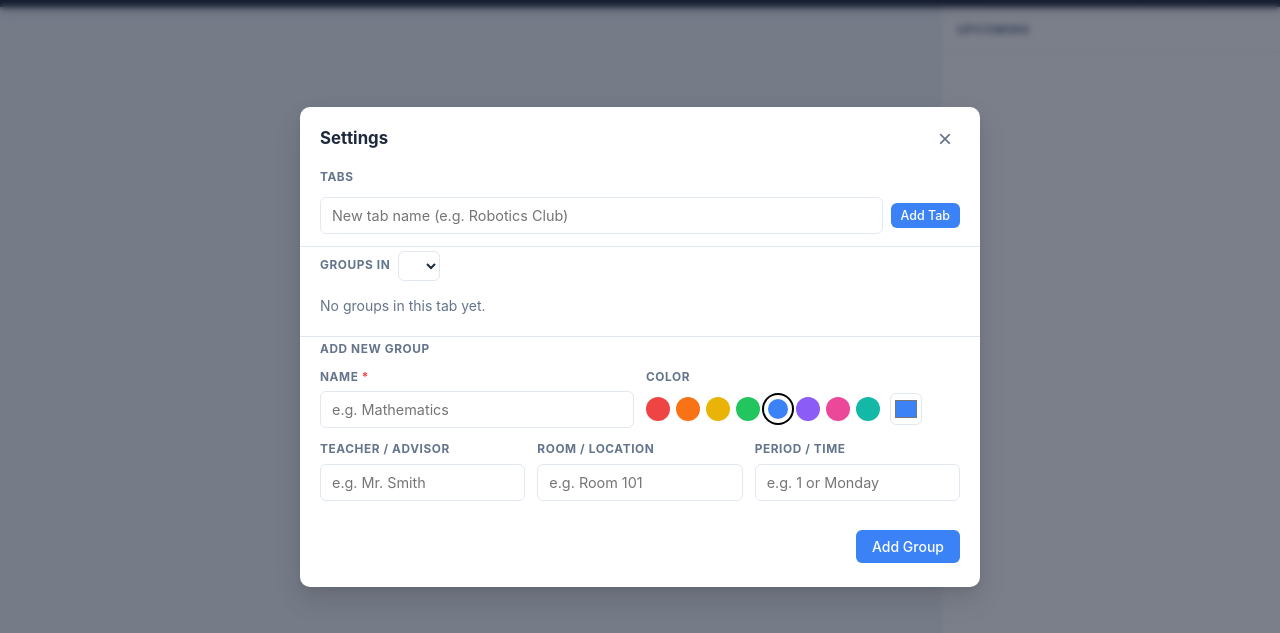
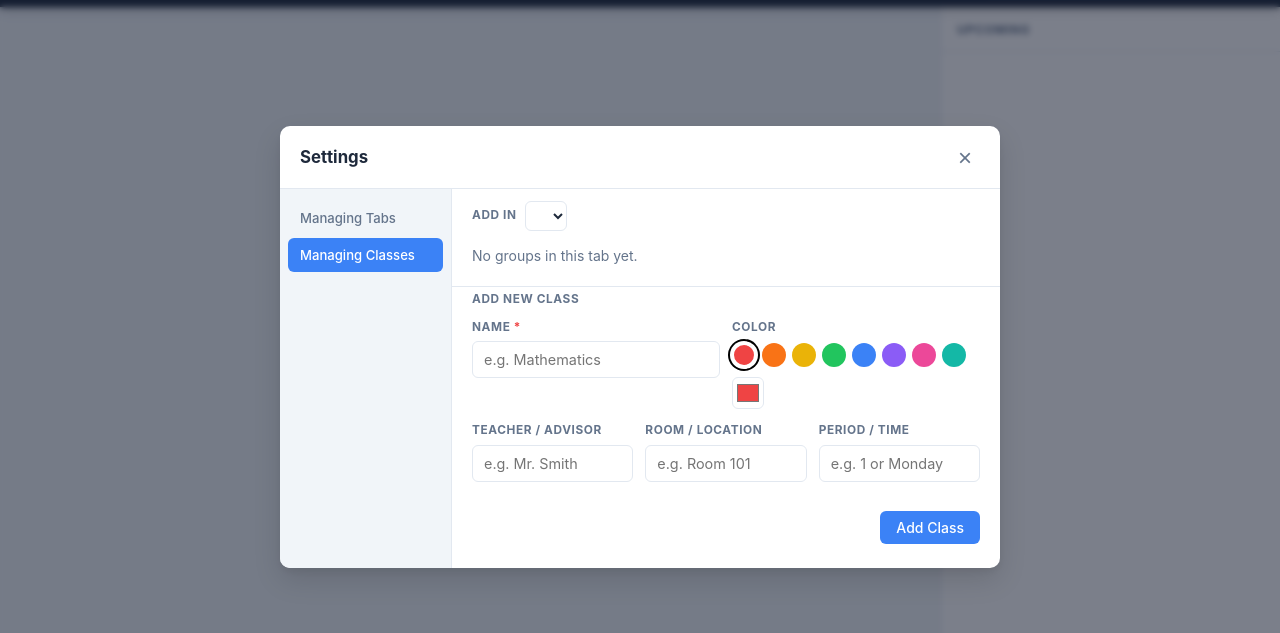
Before and after one commit to connorlin1104/HomeworkScheduler, a website: page public/index.html in a window 1280 px wide. Both pictures are taken after a click on the button "Settings". Shown: the part 53-686 px from the top of the page. Drawn offline with Linux system fonts and the light colour scheme; no server answers.

Commit message:
Add settings sidebar, fix button styles, sort homework by due date
- Settings modal now has a left sidebar with Managing Tabs / Managing Classes pages
- Edit button on each tab in Managing Tabs redirects to Managing Classes for that tab
- Form title and submit button reflect the active tab name (e.g. "Add to Robotics Club")
- Colors auto-select the next unused preset going left to right
- + Add button restyled to dark pill; edit/delete buttons bolder and black
- Homework under each group is now sorted by due date (earliest first)

Co-Authored-By: Claude Sonnet 4.6 <noreply@anthropic.com>

```diff
--- a/public/app.js
+++ b/public/app.js
@@ -86,6 +86,12 @@ const PRESET_COLORS = [
 
 // Module-level drag state for settings reorder
 let _draggedClassId = null;
+
+// Returns the first preset color not yet used in the given tab
+function getNextAvailableColor(tabId) {
+  const used = new Set(state.classes.filter(c => c.tabId === tabId).map(c => c.color));
+  return PRESET_COLORS.find(c => !used.has(c)) ?? PRESET_COLORS[0];
+}
 
 /* =============================================================================
    UTILITIES
@@ -201,7 +207,14 @@ function renderSchedule() {
   emptyState.classList.add('hidden');
   container.innerHTML = '';
   tabClasses.forEach(cls => {
-    const pending = state.homework.filter(h => h.classId===cls.id && !h.completed);
+    const pending = state.homework
+      .filter(h => h.classId===cls.id && !h.completed)
+      .sort((a,b) => {
+        if (!a.deadline && !b.deadline) return 0;
+        if (!a.deadline) return 1;
+        if (!b.deadline) return -1;
+        return new Date(a.deadline) - new Date(b.deadline);
+      });
     container.appendChild(buildClassRow(cls, pending));
   });
 }
@@ -334,7 +347,10 @@ function renderSettingsTabsList() {
       <span class="settings-tab-name">${esc(tab.name)}</span>
       ${tab.id === 'classes'
         ? '<span class="settings-tab-default">Default</span>'
-        : `<button class="btn btn-sm btn-danger delete-tab-btn" data-tab-id="${tab.id}">Delete</button>`}
+        : `<div class="settings-tab-actions">
+            <button class="btn btn-sm btn-secondary edit-tab-btn" data-tab-id="${tab.id}">Edit</button>
+            <button class="btn btn-sm btn-danger delete-tab-btn" data-tab-id="${tab.id}">Delete</button>
+           </div>`}
     `;
     list.appendChild(item);
   });
@@ -501,10 +517,11 @@ function closeHwModal() {
    SETTINGS MODAL
    ============================================================================= */
 function openSettings() {
+  populateSettingsTabSelect(state.activeTabId);
   resetClassForm();
-  populateSettingsTabSelect(state.activeTabId);
   renderSettingsTabsList();
   renderSettingsClassList();
+  switchSettingsPage('classes');
   document.getElementById('settings-modal').classList.add('modal--open');
 }
 function closeSettings() { document.getElementById('settings-modal').classList.remove('modal--open'); }
@@ -515,13 +532,34 @@ function populateSettingsTabSelect(selectValue) {
   sel.value = selectValue || state.activeTabId;
 }
 
+function switchSettingsPage(page) {
+  document.getElementById('settings-page-tabs').classList.toggle('hidden', page !== 'tabs');
+  document.getElementById('settings-page-classes').classList.toggle('hidden', page !== 'classes');
+  document.querySelectorAll('.settings-nav-item').forEach(btn => {
+    btn.classList.toggle('settings-nav--active', btn.dataset.page === page);
+  });
+  if (page === 'classes') updateSettingsLabels();
+}
+
+function updateSettingsLabels() {
+  const tabId  = document.getElementById('settings-tab-select')?.value || 'classes';
+  const tab    = state.tabs.find(t => t.id === tabId);
+  const name   = tab ? tab.name : 'Classes';
+  const editId = document.getElementById('edit-class-id').value;
+  if (!editId) {
+    const isDefault = tabId === 'classes';
+    document.getElementById('class-form-title').textContent  = isDefault ? 'Add New Class'  : `Add New ${name} Group`;
+    document.getElementById('class-form-submit').textContent = isDefault ? 'Add Class'       : `Add to ${name}`;
+  }
+}
+
 function resetClassForm() {
   document.getElementById('class-form').reset();
-  document.getElementById('edit-class-id').value           = '';
-  document.getElementById('class-form-title').textContent  = 'Add New Group';
-  document.getElementById('class-form-submit').textContent = 'Add Group';
+  document.getElementById('edit-class-id').value = '';
   document.getElementById('cancel-edit-class').classList.add('hidden');
-  selectSwatch(PRESET_COLORS[4]);
+  const tabId = document.getElementById('settings-tab-select')?.value || 'classes';
+  selectSwatch(getNextAvailableColor(tabId));
+  updateSettingsLabels();
 }
 
 function startEditClass(cls) {
@@ -813,11 +851,28 @@ function wireEvents() {
   document.getElementById('class-form').addEventListener('submit', handleClassFormSubmit);
   document.getElementById('cancel-edit-class').addEventListener('click', resetClassForm);
   document.getElementById('tab-form').addEventListener('submit', handleAddTab);
-  document.getElementById('settings-tab-select').addEventListener('change', renderSettingsClassList);
+  document.getElementById('settings-tab-select').addEventListener('change', () => {
+    renderSettingsClassList();
+    updateSettingsLabels();
+    if (!document.getElementById('edit-class-id').value) {
+      selectSwatch(getNextAvailableColor(document.getElementById('settings-tab-select').value || 'classes'));
+    }
+  });
+
+  document.querySelectorAll('.settings-nav-item').forEach(btn => {
+    btn.addEventListener('click', () => switchSettingsPage(btn.dataset.page));
+  });
 
   document.getElementById('settings-tabs-list').addEventListener('click', e => {
-    const btn = e.target.closest('.delete-tab-btn');
-    if (btn) handleDeleteTab(btn.dataset.tabId);
+    const deleteBtn = e.target.closest('.delete-tab-btn');
+    const editBtn   = e.target.closest('.edit-tab-btn');
+    if (deleteBtn) handleDeleteTab(deleteBtn.dataset.tabId);
+    if (editBtn) {
+      populateSettingsTabSelect(editBtn.dataset.tabId);
+      resetClassForm();
+      renderSettingsClassList();
+      switchSettingsPage('classes');
+    }
   });
 
   document.getElementById('settings-classes-list').addEventListener('click', e => {
--- a/public/index.html
+++ b/public/index.html
@@ -109,7 +109,19 @@
         <button class="close-btn" id="close-settings" aria-label="Close">&times;</button>
       </div>
 
-      <!-- TABS SECTION -->
+      <div class="settings-layout">
+
+        <!-- LEFT SIDEBAR -->
+        <nav class="settings-sidebar">
+          <button class="settings-nav-item" data-page="tabs">Managing Tabs</button>
+          <button class="settings-nav-item settings-nav--active" data-page="classes">Managing Classes</button>
+        </nav>
+
+        <!-- RIGHT CONTENT -->
+        <div class="settings-content">
+
+          <!-- PAGE: Managing Tabs -->
+          <div id="settings-page-tabs" class="settings-page hidden">
             <div class="settings-section">
               <h3 class="settings-section-label">Tabs</h3>
               <div id="settings-tabs-list"></div>
@@ -118,13 +130,13 @@
                 <button type="submit" class="btn btn-sm btn-primary">Add Tab</button>
               </form>
             </div>
+          </div>
 
-      <hr class="divider">
-
-      <!-- GROUPS IN TAB SECTION -->
+          <!-- PAGE: Managing Classes -->
+          <div id="settings-page-classes" class="settings-page">
             <div class="settings-section">
               <div class="settings-tab-header">
-          <h3 class="settings-section-label">Groups in</h3>
+                <h3 class="settings-section-label">ADD IN</h3>
                 <select id="settings-tab-select"></select>
               </div>
               <div id="settings-classes-list"></div>
@@ -173,6 +185,10 @@
                 </div>
               </form>
             </div>
+          </div>
+
+        </div>
+      </div>
 
     </div>
   </div>
--- a/public/style.css
+++ b/public/style.css
@@ -318,6 +318,7 @@ body {
 .class-name-text    { font-size: 1rem; font-weight: 700; }
 .class-details-text { font-size: .78rem; color: var(--text-muted); }
 .class-badge-area   { flex-shrink: 0; }
+.class-header-right { display: flex; align-items: center; gap: 8px; flex-shrink: 0; }
 
 /* =============================================================================
    BADGES
@@ -424,38 +425,36 @@ body {
 
 /* Per-class quick-add button (in class header) */
 .class-add-hw-btn {
-  padding: 4px 10px;
+  padding: 4px 11px;
   font-size: .75rem;
   font-weight: 600;
-  background: transparent;
-  border: 1.5px solid var(--color, var(--primary));
-  color: var(--color, var(--primary));
+  background: var(--header-bg);
+  border: none;
+  color: #fff;
   border-radius: 99px;
   cursor: pointer;
   font-family: inherit;
   white-space: nowrap;
-  transition: background var(--t), color var(--t);
+  transition: background var(--t);
   flex-shrink: 0;
 }
-.class-add-hw-btn:hover {
-  background: var(--color, var(--primary));
-  color: #fff;
-}
+.class-add-hw-btn:hover { background: #334155; }
 
 /* Edit / Delete buttons on homework items (visible on row hover) */
 .btn-icon-sm {
   display: flex;
   align-items: center;
   justify-content: center;
-  width: 22px;
-  height: 22px;
+  width: 24px;
+  height: 24px;
   padding: 0;
   border: none;
   border-radius: 4px;
-  font-size: .8rem;
+  font-size: 1rem;
+  font-weight: 700;
   cursor: pointer;
   background: transparent;
-  color: #94a3b8;
+  color: #1e293b;
   font-family: inherit;
   opacity: 0;
   transition: opacity var(--t), background var(--t), color var(--t);
@@ -509,7 +508,12 @@ body {
   overflow-y: auto;
   animation: modal-in 200ms ease;
 }
-.modal-box--wide { max-width: 680px; }
+.modal-box--wide {
+  max-width: 720px;
+  overflow: hidden;
+  display: flex;
+  flex-direction: column;
+}
 
 @keyframes modal-in {
   from { opacity: 0; transform: translateY(-12px) scale(.97); }
@@ -710,6 +714,57 @@ input[type="color"] {
 .settings-class-details { font-size: .76rem; color: var(--text-muted); }
 .settings-class-actions { display: flex; gap: 6px; flex-shrink: 0; }
 
+/* Settings modal sidebar layout */
+.settings-layout {
+  display: flex;
+  min-height: 420px;
+  flex: 1;
+  min-height: 0;
+  overflow: hidden;
+  border-top: 1px solid var(--border);
+}
+
+.settings-sidebar {
+  width: 172px;
+  border-right: 1px solid var(--border);
+  padding: 12px 8px;
+  flex-shrink: 0;
+  display: flex;
+  flex-direction: column;
+  gap: 3px;
+  background: var(--bg);
+}
+
+.settings-nav-item {
+  display: block;
+  width: 100%;
+  padding: 9px 12px;
+  border: none;
+  border-radius: var(--radius-sm);
+  background: transparent;
+  color: var(--text-muted);
+  font-size: .82rem;
+  font-weight: 500;
+  font-family: inherit;
+  cursor: pointer;
+  text-align: left;
+  transition: background var(--t), color var(--t);
+}
+.settings-nav-item:hover:not(.settings-nav--active) { background: var(--border); color: var(--text); }
+.settings-nav--active { background: var(--primary); color: #fff; }
+
+.settings-content {
+  flex: 1;
+  overflow-y: auto;
+  min-width: 0;
+  padding-top: 12px;
+}
+
+.settings-page { display: block; }
+
+/* Tab actions (edit + delete buttons) */
+.settings-tab-actions { display: flex; gap: 6px; }
+
 /* =============================================================================
    TOAST NOTIFICATIONS
    ============================================================================= */
@@ -760,4 +815,6 @@ input[type="color"] {
   .form-row { flex-direction: column; }
   .hw-right { flex-direction: column; align-items: flex-end; gap: 4px; }
   .modal-box--wide { max-width: 100%; }
+  .settings-layout { flex-direction: column; }
+  .settings-sidebar { width: 100%; flex-direction: row; border-right: none; border-bottom: 1px solid var(--border); flex-wrap: wrap; }
 }
```
Lines whose indentation alone changed are shown as unchanged.
